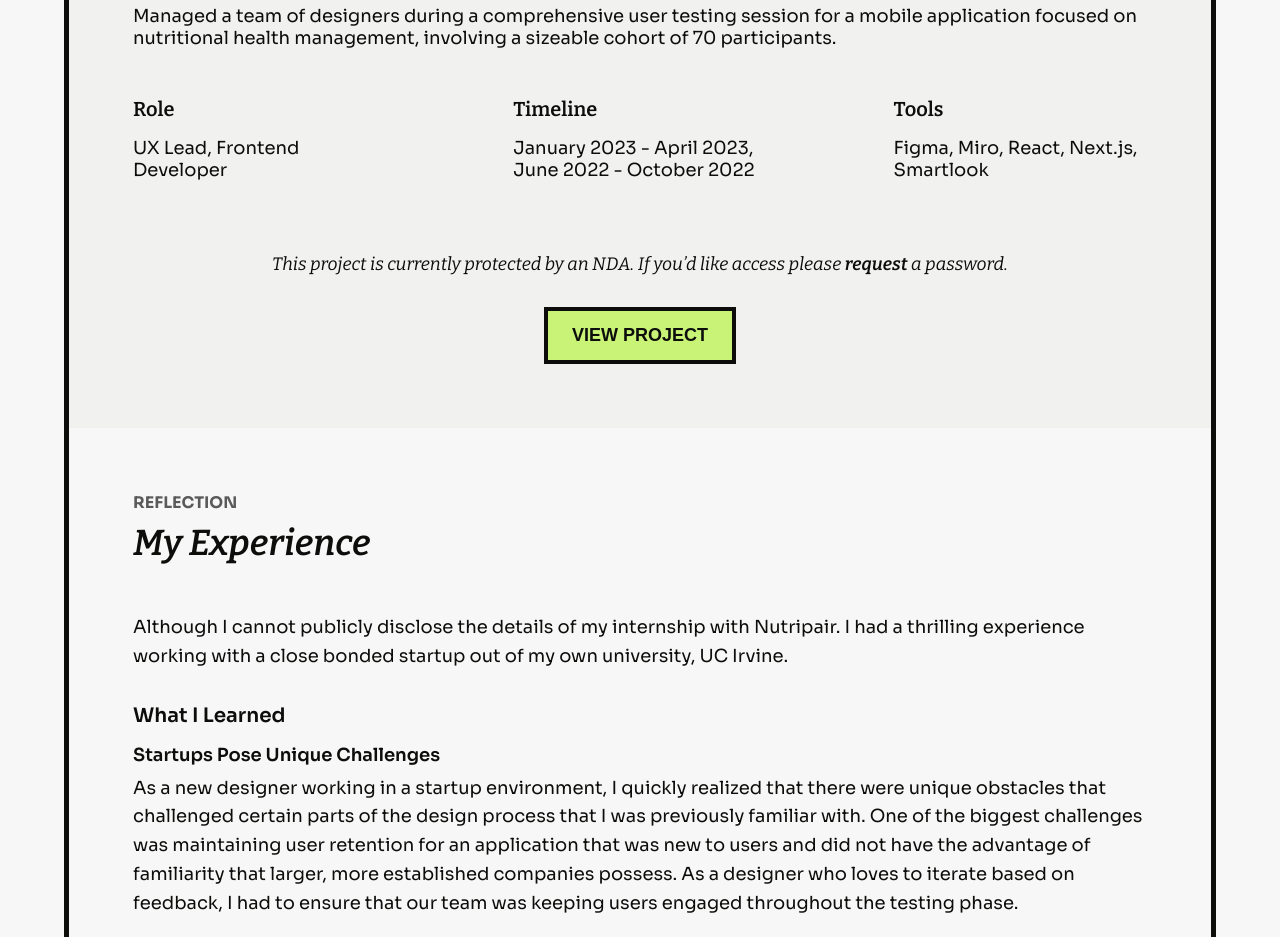
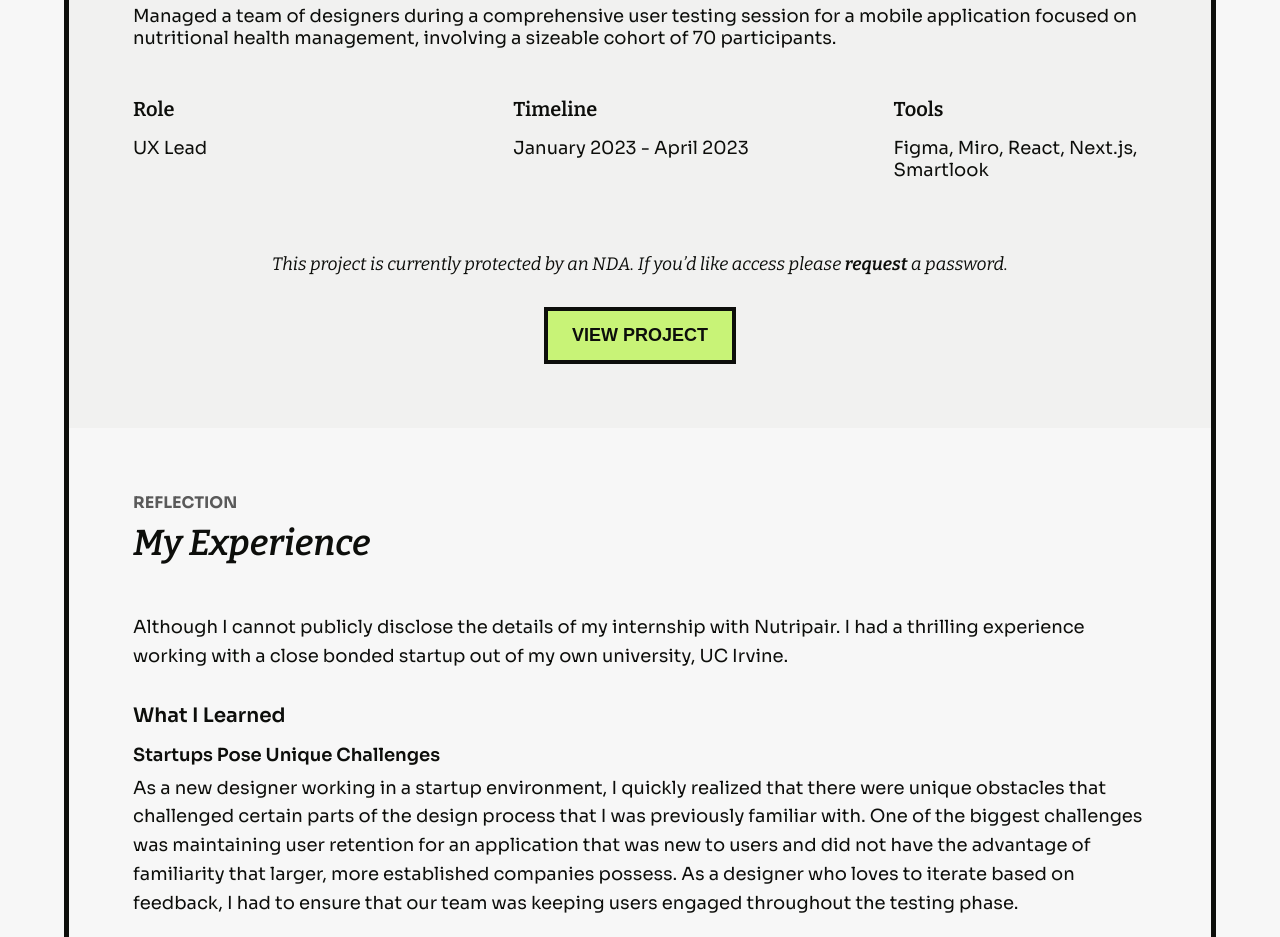
Before and after one commit to jasonzubiate/portfolio2, a Next.js app: page /nutripair in a window 1280 px wide. Shown: the part 800-1737 px from the top of the page. Built offline with nearby package versions, Linux system fonts and the light colour scheme.

Commit message:
nutri header

```diff
--- a/components/ProjectHeader.jsx
+++ b/components/ProjectHeader.jsx
@@ -16,11 +16,11 @@ export default function ProjectHeader({ project, view, setView }) {
 			<div className={styles.info_row}>
 				<div className={styles.info}>
 					<label className={styles.label}>Role</label>
-					<p className={styles.p}>{project.roles.join(", ")}</p>
+					<p className={styles.p}>{project.roles[0]}</p>
 				</div>
 				<div className={styles.info}>
 					<label className={styles.label}>Timeline</label>
-					<p className={styles.p}>{project.dates.join(", ")}</p>
+					<p className={styles.p}>{project.dates[0]}</p>
 				</div>
 				<div className={styles.info}>
 					<label className={styles.label}>Tools</label>
```
